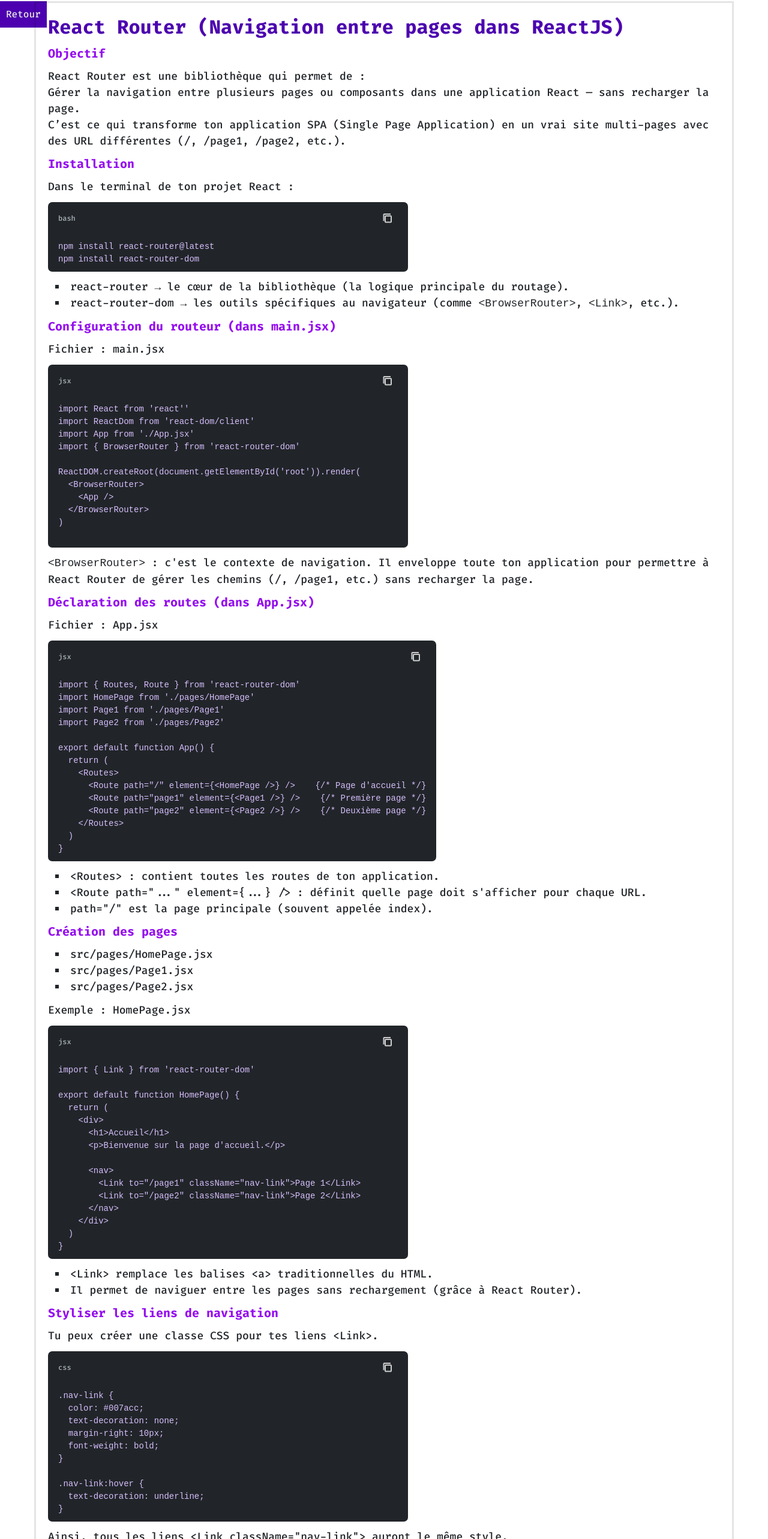
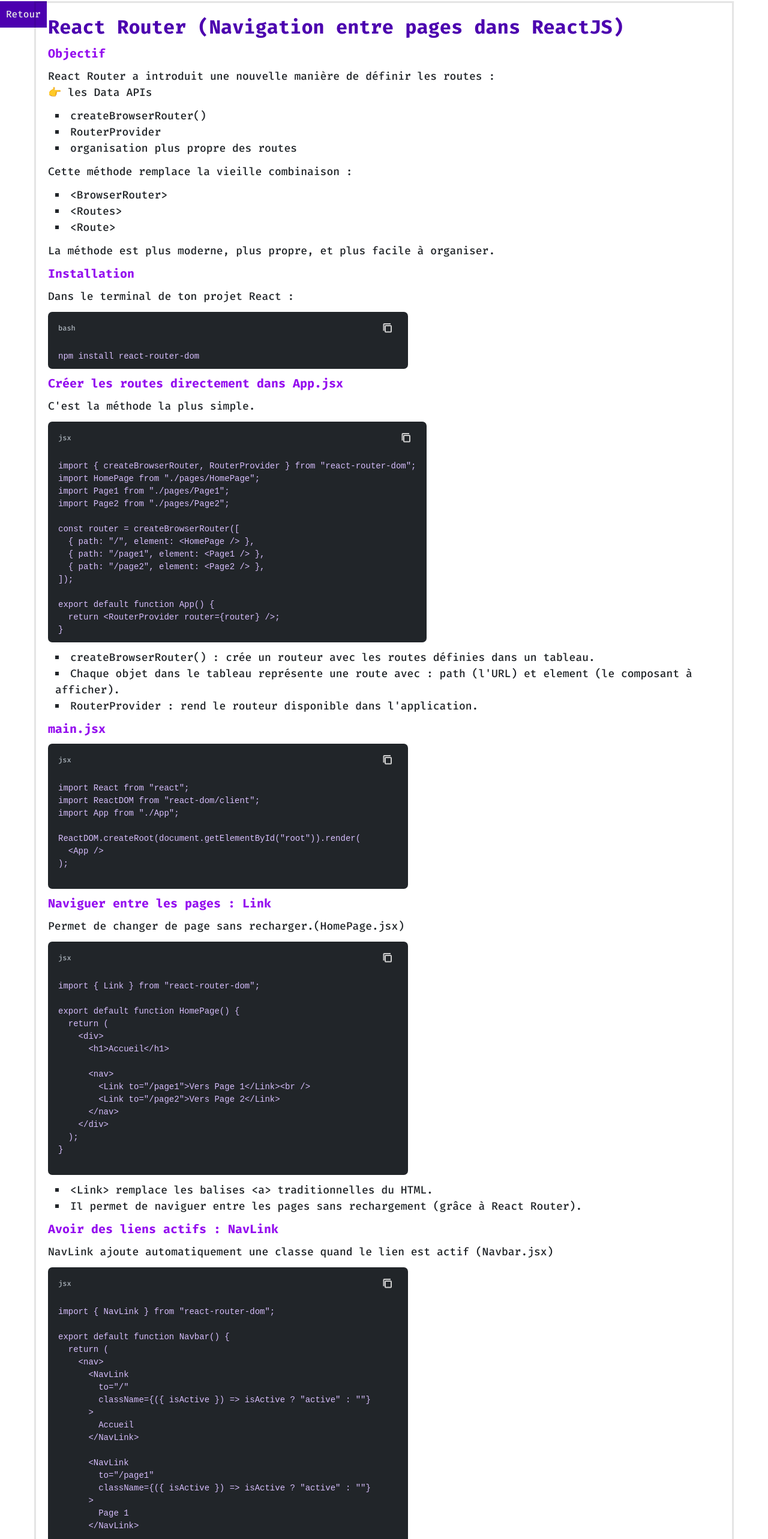
Before and after one commit to Ayo-Oub/learnReactJS, a React (Vite) app: page /learnReactJS/react_router in a window 1280 px wide. Shown: the part 5-2571 px from the top of the page at 60% size. Built offline with nearby package versions, Linux system fonts and the light colour scheme.

Commit message:
add codes

```diff
--- a/src/data/reactRouterData.js
+++ b/src/data/reactRouterData.js
@@ -1,58 +1,79 @@
 const jsxCodes = [
-     "npm install react-router@latest \nnpm install react-router-dom",
-     `import React from 'react''
-import ReactDom from 'react-dom/client'
-import App from './App.jsx'
-import { BrowserRouter } from 'react-router-dom'
+  "npm install react-router-dom",
+  `import { createBrowserRouter, RouterProvider } from "react-router-dom";
+import HomePage from "./pages/HomePage";
+import Page1 from "./pages/Page1";
+import Page2 from "./pages/Page2";
 
-ReactDOM.createRoot(document.getElementById('root')).render(
-  <BrowserRouter>
-    <App />
-  </BrowserRouter>
-)
-     `,
-     `import { Routes, Route } from 'react-router-dom'
-import HomePage from './pages/HomePage'
-import Page1 from './pages/Page1'
-import Page2 from './pages/Page2'
+const router = createBrowserRouter([
+  { path: "/", element: <HomePage /> },
+  { path: "/page1", element: <Page1 /> },
+  { path: "/page2", element: <Page2 /> },
+]);
 
 export default function App() {
-  return (
-    <Routes>
-      <Route path="/" element={<HomePage />} />    {/* Page d'accueil */}
-      <Route path="page1" element={<Page1 />} />    {/* Première page */}
-      <Route path="page2" element={<Page2 />} />    {/* Deuxième page */}
-    </Routes>
-  )
+  return <RouterProvider router={router} />;
 }
 `,
-     `import { Link } from 'react-router-dom'
+  `import React from "react";
+import ReactDOM from "react-dom/client";
+import App from "./App";
+
+ReactDOM.createRoot(document.getElementById("root")).render(
+  <App />
+);
+
+`,
+  `import { Link } from "react-router-dom";
 
 export default function HomePage() {
   return (
     <div>
       <h1>Accueil</h1>
-      <p>Bienvenue sur la page d'accueil.</p>
 
       <nav>
-        <Link to="/page1" className="nav-link">Page 1</Link>
-        <Link to="/page2" className="nav-link">Page 2</Link>
+        <Link to="/page1">Vers Page 1</Link><br />
+        <Link to="/page2">Vers Page 2</Link>
       </nav>
     </div>
-  )
+  );
+}
+
+`,
+  `import { NavLink } from "react-router-dom";
+
+export default function Navbar() {
+  return (
+    <nav>
+      <NavLink
+        to="/"
+        className={({ isActive }) => isActive ? "active" : ""}
+      >
+        Accueil
+      </NavLink>
+
+      <NavLink
+        to="/page1"
+        className={({ isActive }) => isActive ? "active" : ""}
+      >
+        Page 1
+      </NavLink>
+
+      <NavLink
+        to="/page2"
+        className={({ isActive }) => isActive ? "active" : ""}
+      >
+        Page 2
+      </NavLink>
+    </nav>
+  );
+}
+
+`,
+  `.active {
+  font-weight: bold;
+  color: blue;
 }
 `,
-     `.nav-link {
-  color: #007acc;
-  text-decoration: none;
-  margin-right: 10px;
-  font-weight: bold;
-}
-
-.nav-link:hover {
-  text-decoration: underline;
-}
-`,
-
 ];
 export default jsxCodes;
--- a/src/pages/ReactRouter.jsx
+++ b/src/pages/ReactRouter.jsx
@@ -12,55 +12,87 @@ export default function ReactRouter() {
          >
            Retour
          </Link>
-               <div className='cours-container'>
+         <div className="cours-container">
            <h2 className="cours-title">
              React Router (Navigation entre pages dans ReactJS)
            </h2>
            <h4 className="cours-section">Objectif</h4>
-                    <p>React Router est une bibliothèque qui permet de :
+           <p>
+             React Router a introduit une nouvelle manière de définir les routes
+             :
              <br />
-                         Gérer la navigation entre plusieurs pages ou composants dans une application React — sans recharger la page.
-                         <br />
-                         C’est ce qui transforme ton application SPA (Single Page Application) en un vrai site multi-pages avec des URL différentes (/, /page1, /page2, etc.).</p>
+             👉 les Data APIs
+           </p>
+           <ul>
+             <li>createBrowserRouter()</li>
+             <li>RouterProvider</li>
+             <li>organisation plus propre des routes</li>
+           </ul>
+           <p>Cette méthode remplace la vieille combinaison :</p>
+           <ul>
+             <li>&lt;BrowserRouter&gt;</li>
+             <li>&lt;Routes&gt;</li>
+             <li>&lt;Route&gt;</li>
+           </ul>
+           <p>
+             La méthode est plus moderne, plus propre, et plus facile à
+             organiser.
+           </p>
            <h4 className="cours-section">Installation</h4>
            <p>Dans le terminal de ton projet React :</p>
-                    <JsxCode language='bash' content={jsxCodes[0]} />
+           <JsxCode
+             language="bash"
+             content={jsxCodes[0]}
+           />
+           <h4 className="cours-section">
+             Créer les routes directement dans App.jsx
+           </h4>
+           <p>C'est la méthode la plus simple.</p>
+           <JsxCode content={jsxCodes[1]} />
            <ul>
-                         <li>react-router → le cœur de la bibliothèque (la logique principale du routage).</li>
-                         <li>react-router-dom → les outils spécifiques au navigateur (comme <code>&lt;BrowserRouter&gt;</code>, <code>&lt;Link&gt;</code>, etc.).</li>
+             <li>
+               createBrowserRouter() : crée un routeur avec les routes définies
+               dans un tableau.
+             </li>
+             <li>
+               Chaque objet dans le tableau représente une route avec : path
+               (l'URL) et element (le composant à afficher).
+             </li>
+             <li>
+               RouterProvider : rend le routeur disponible dans l'application.
+             </li>
+           </ul>
+           <h4 className="cours-section">main.jsx</h4>
+           <JsxCode content={jsxCodes[2]} />
 
-                    </ul>
-                    <h4 className="cours-section">Configuration du routeur (dans main.jsx)</h4>
-                    <p>Fichier : main.jsx</p>
-                    <JsxCode content={jsxCodes[1]} />
-                    <p><code>&lt;BrowserRouter&gt;</code> : c'est le contexte de navigation.
-                         Il enveloppe toute ton application pour permettre à React Router de gérer les chemins (/, /page1, etc.) sans recharger la page.</p>
-                    <h4 className="cours-section">Déclaration des routes (dans App.jsx)</h4>
-                    <p>Fichier : App.jsx</p>
-                    <JsxCode content={jsxCodes[2]} />
-                    <ul>
-                         <li>&lt;Routes&gt; : contient toutes les routes de ton application.</li>
-                         <li>&lt;Route path="..." element={"{...}"} /&gt; : définit quelle page doit s'afficher pour chaque URL.</li>
-                         <li>path="/" est la page principale (souvent appelée index).</li>
-                    </ul>
-                    <h4 className="cours-section">Création des pages</h4>
-                    <ul>
-                         <li>src/pages/HomePage.jsx</li>
-                         <li>src/pages/Page1.jsx</li>
-                         <li>src/pages/Page2.jsx</li>
-                    </ul>
-                    <p>Exemple : HomePage.jsx</p>
+           <h4 className="cours-section">Naviguer entre les pages : Link</h4>
+
+           <p>Permet de changer de page sans recharger.(HomePage.jsx)</p>
            <JsxCode content={jsxCodes[3]} />
            <ul>
-                         <li>&lt;Link&gt; remplace les balises &lt;a&gt; traditionnelles du HTML.</li>
-                         <li>Il permet de naviguer entre les pages sans rechargement (grâce à React Router).</li>
+             <li>
+               &lt;Link&gt; remplace les balises &lt;a&gt; traditionnelles du
+               HTML.
+             </li>
+             <li>
+               Il permet de naviguer entre les pages sans rechargement (grâce à
+               React Router).
+             </li>
            </ul>
-                    <h4 className="cours-section">Styliser les liens de navigation</h4>
-                    <p>Tu peux créer une classe CSS pour tes liens {'<Link>'}.</p>
-                    <JsxCode content={jsxCodes[4]} language="css" />
-                    <p>Ainsi, tous les liens {'<Link className="nav-link">'} auront le même style.</p>
+           <h4 className="cours-section">Avoir des liens actifs : NavLink</h4>
+           <p>
+             NavLink ajoute automatiquement une classe quand le lien est actif
+             (Navbar.jsx)
+           </p>
+           <JsxCode
+             content={jsxCodes[4]}
+           />
+           <p>CSS simple :</p>
+           <JsxCode
+             content={jsxCodes[5]}
+             language="css"
+           />
          </div>
-
        </>
-     )
+     );
 }
```
Lines whose indentation alone changed are shown as unchanged.
